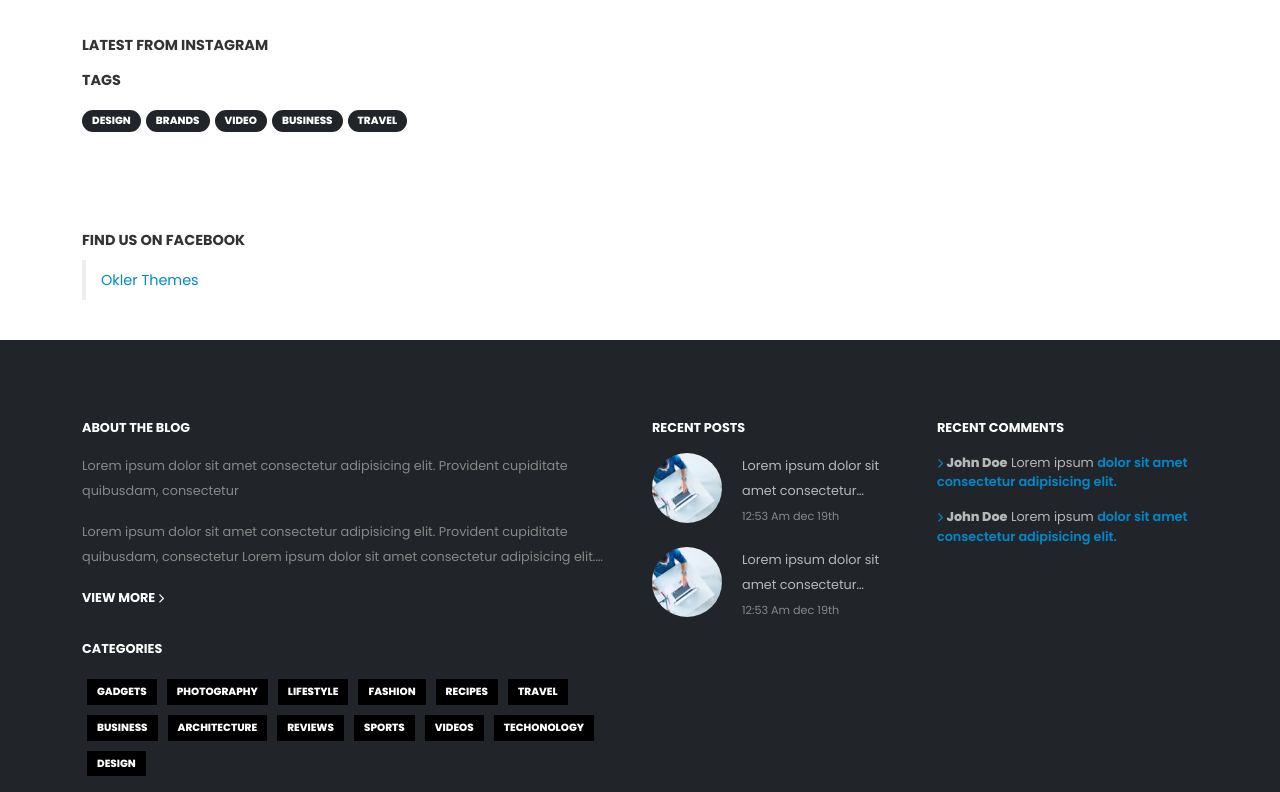
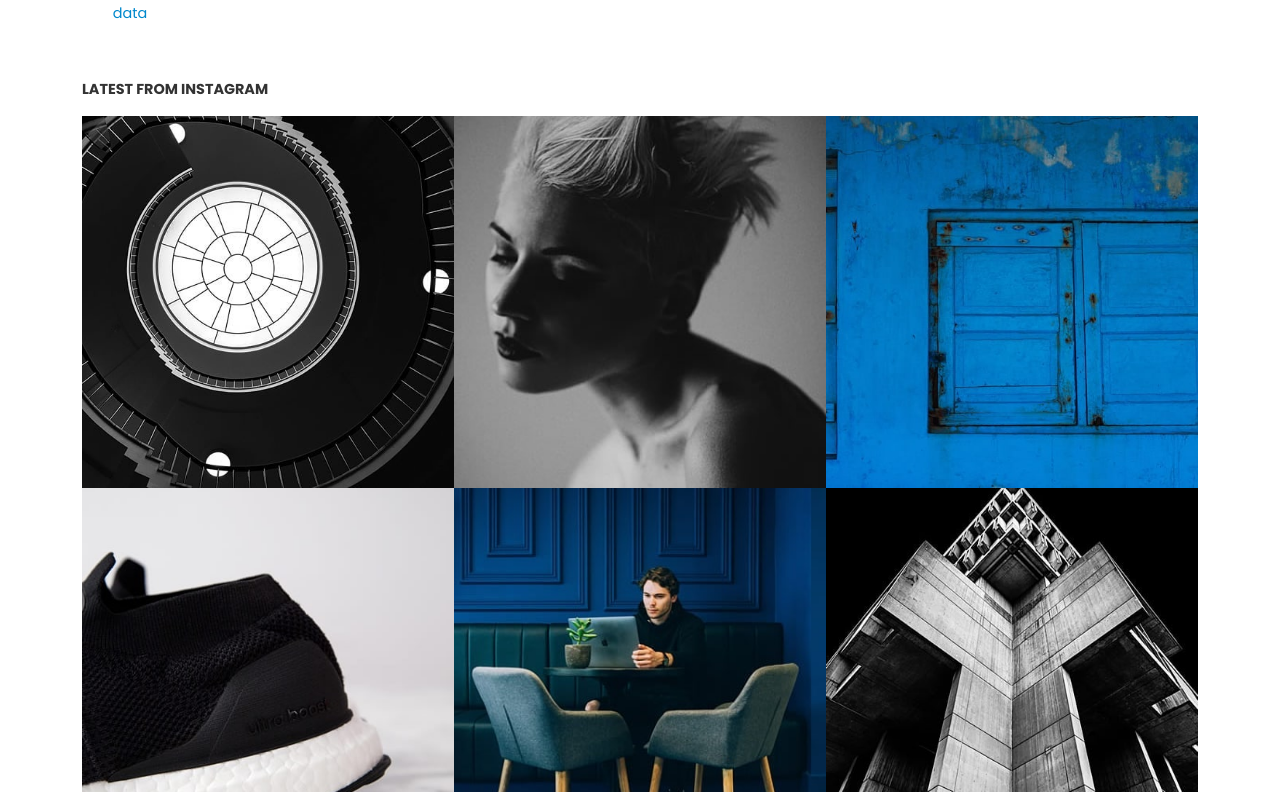
Before and after one commit to RiccardoLoPresti/proj-html-vuejs, a Vue app: page / in a window 1280 px wide. Shown: the part 6368-7160 px from the top of the page. Built offline with nearby package versions, Linux system fonts and the light colour scheme.

Commit message:
[add] insta collage

```diff
--- a/src/components/AppMain.vue
+++ b/src/components/AppMain.vue
@@ -1,36 +1,42 @@
 <script>
 
 import PostCards from './PostCards.vue';
+import Collage from './Collage.vue';
 import Pagination from './Pagination.vue';
+
+import {store} from '../data/store.js'
+
 
 export default {
     name:'AppMain',
     components:{
         PostCards,
+        Collage,
         Pagination
     },
     data(){
         return{
+            store,
             tags:[
                 {
                     cat:'design',
-                    ulr:'#'
+                    url:'#'
                 },
                 {
                     cat:'brands',
-                    ulr:'#'
+                    url:'#'
                 },
                 {
                     cat:'video',
-                    ulr:'#'
+                    url:'#'
                 },
                 {
                     cat:'business',
-                    ulr:'#'
+                    url:'#'
                 },
                 {
                     cat:'travel',
-                    ulr:'#'
+                    url:'#'
                 },
             ]
         }
@@ -85,14 +91,19 @@ export default {
 
                     <div class="instagram">
                         <h3>latest from instagram</h3>
+                        <div  v-for="el in store.insta" :key="el" class="box-insta">
 
-                        <!--CONTENUTO QUI-->
+                            <Collage :typeInsta="el.img"/>
+
+                        </div>
+
+
                     </div>
 
                     <div class="tags">
                         <h3>tags</h3>
                         <div v-for="tag in tags" :key="tag" class="pills">
-                            <a :href="tag.ulr">{{tag.cat}}</a>
+                            <a :href="tag.url">{{tag.cat}}</a>
                         </div>
                     </div>
 
--- a/src/components/Collage.vue
+++ b/src/components/Collage.vue
@@ -5,7 +5,8 @@ import {store} from '../data/store.js'
 export default {
     name:'Collage',
     props:{
-        type:Object
+        typeMain:Object,
+        typeInsta:Object
     },
     data(){
         return{
@@ -17,8 +18,8 @@ export default {
 
 <template>
   <div class="box-collage d-flex flex-wrap">
-    <div v-for="pic in type" :key="pic" class="img">
-        <img :src="pic" alt="">
+    <div v-for="pic in typeMain || typeInsta" :key="pic" class="img">
+        <img :src="pic || pic.img" alt="">
     </div>
   </div>
 </template>
@@ -27,7 +28,7 @@ export default {
 .box-collage{
     margin-bottom: 20px;
     width: 100%;
-    height: 700px;
+    height: 100%;
     //background-color: rgba(155, 3, 137, 0.132);
     .img{
         width: calc(100% / 3);
--- a/src/components/PostCards.vue
+++ b/src/components/PostCards.vue
@@ -26,7 +26,7 @@ export default {
             <img v-if="mainPost.img.length == 1" :src="mainPost.img" :alt="mainPost.img">
 
             <div v-else class="collage-img">
-                <Collage :type="mainPost.img"/>
+                <Collage :typeMain="mainPost.img"/>
             </div>
 
             <div class="text-wrapper d-flex">
--- a/src/data/store.js
+++ b/src/data/store.js
@@ -160,5 +160,17 @@ export const store = reactive({
                 month: 'jan'
             }
         }
+    ],
+    insta:[
+        {
+            img:[
+                '../src/assets/images/29739607_2020680068220520_4509928046932787200_n.jpg',
+                '../src/assets/images/30087804_253872848488989_8792603541668626432_n.jpg',
+                '../src/assets/images/29415620_196477127626244_3250318472361541632_n.jpg',
+                '../src/assets/images/30078414_1274410412703843_8290935809419247616_n.jpg',
+                '../src/assets/images/30077195_2066750973610181_3733150062893596672_n.jpg',
+                '../src/assets/images/29415304_166583630713703_1032667922171953152_n.jpg',
+            ]
+        }
     ]
 })
```
